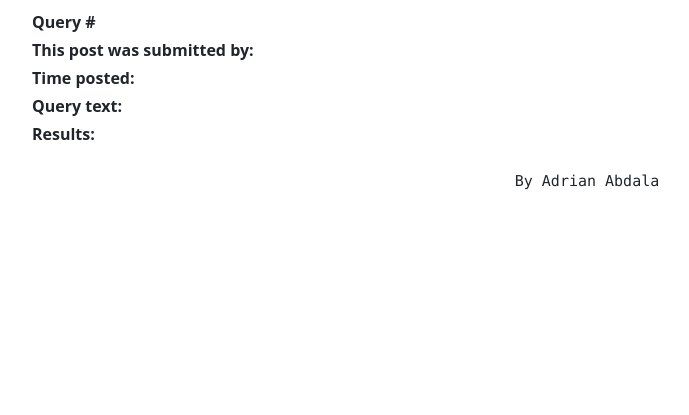
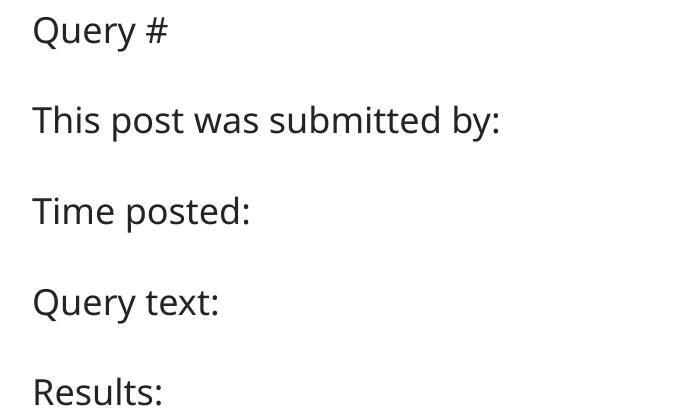
Before and after one commit to Kurlee/SpellCheckerWebapp, a Flask app: template SpellCheckApp/templates/queryid.html in a window 1280 px wide. Shown: the part 160-575 px from the top of the page, without its empty margins (53-742 px from the left). Run offline with Flask 2, Linux system fonts and the light colour scheme; the template is opened without the code that fills it, so the values that code supplies are empty; some libraries are stand-ins or nearby versions.

Commit message:
removing formatting tags to see if that is causing autograder issues

```diff
--- a/SpellCheckApp/templates/queryid.html
+++ b/SpellCheckApp/templates/queryid.html
@@ -4,7 +4,7 @@
     <h1 class="text-center">A Spell Checker</h1>
     <h2>Hi, {{ current_user.username }}!</h2>
 
-    <div class="query">
+    <div>
         <h1>Query # </h1>
         <p id="queryid">{{ post.get_id() }}</p><br>
         <h1>This post was submitted by: </h1>
```
